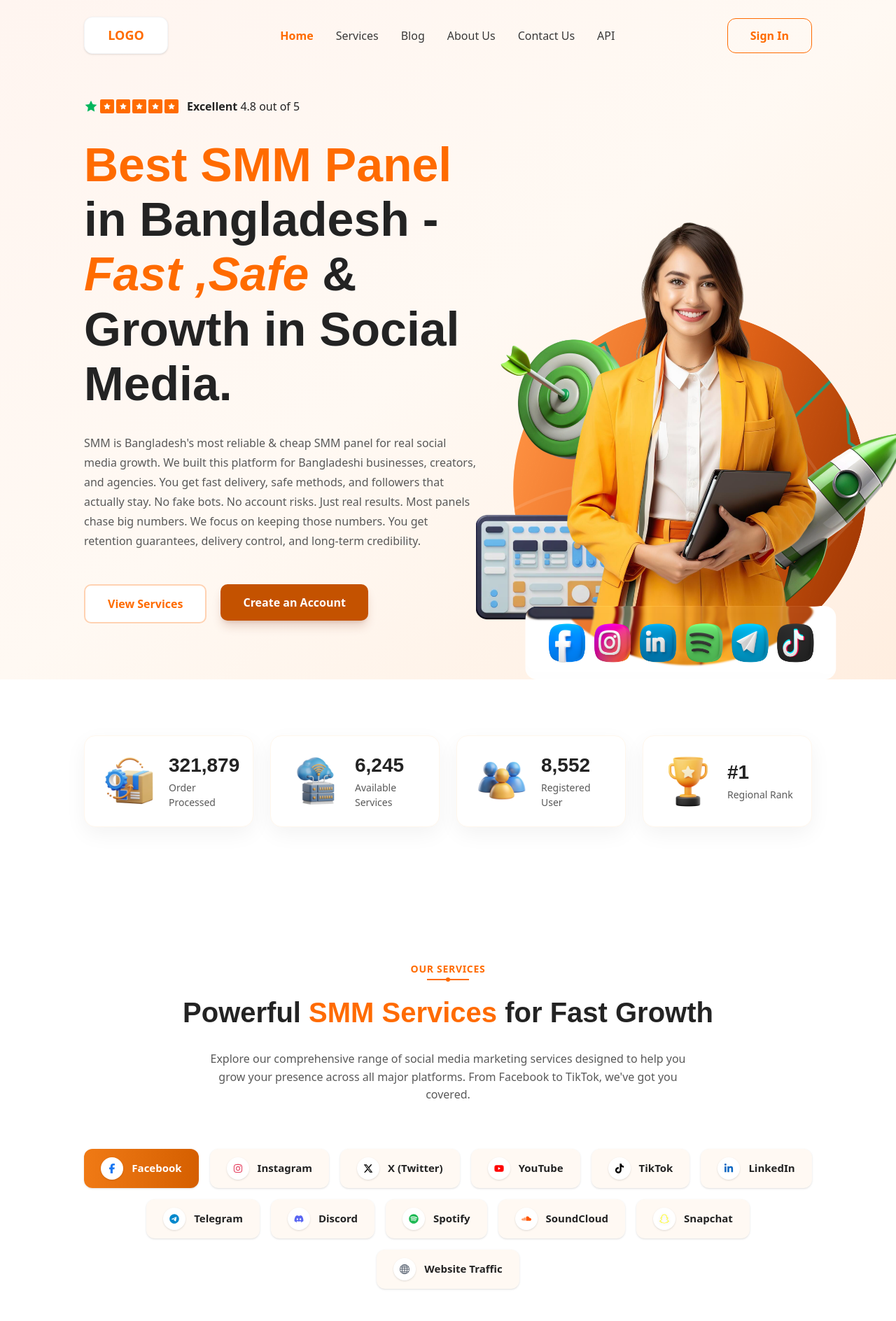
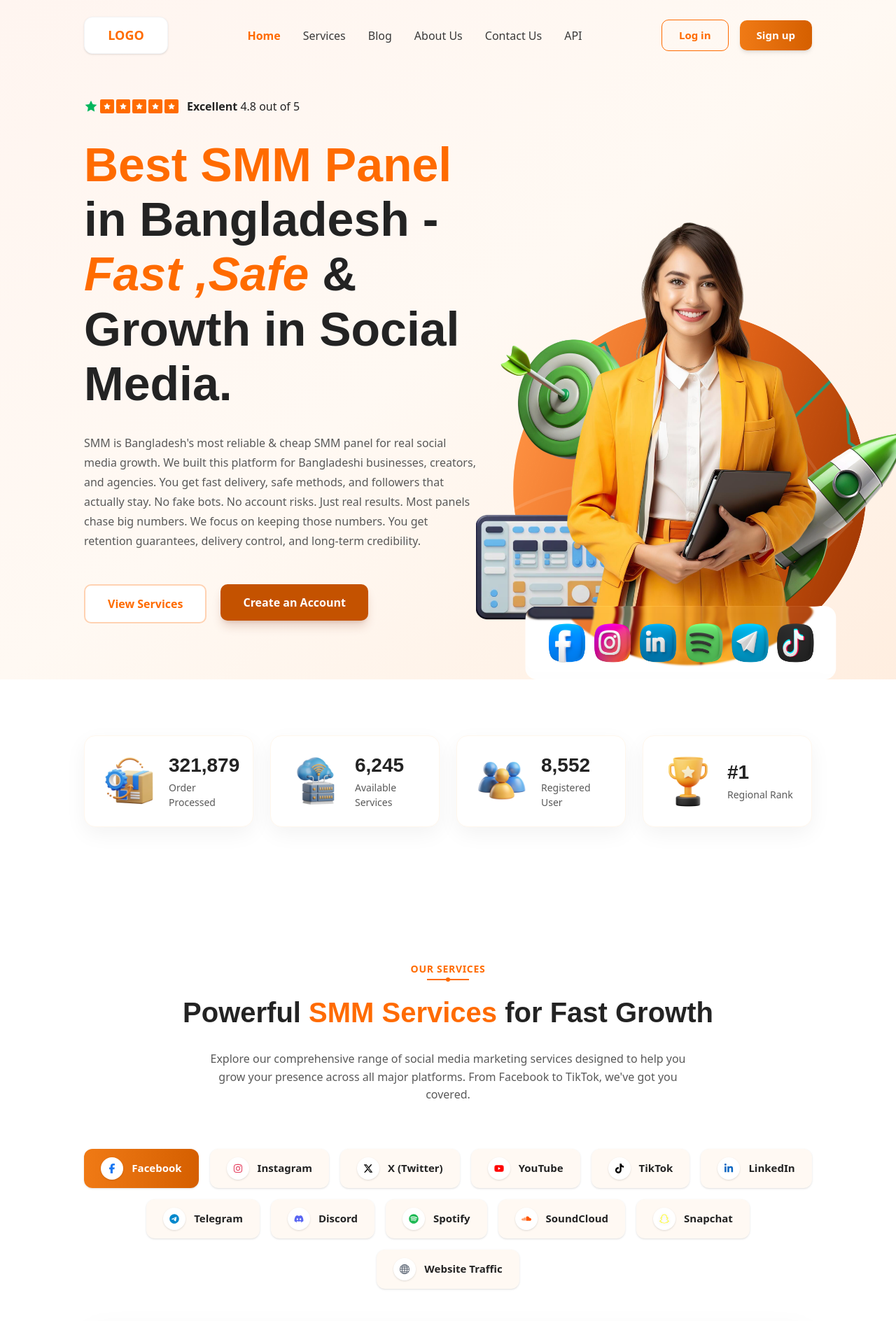
Before and after one commit to kazi-Samin/SMM-Panel, a Next.js app: page / in a window 1280 px wide. Shown: the top 1888 px of the page at 70% size. Built offline with nearby package versions, Linux system fonts and the light colour scheme; a web font is replaced by a local one.

Commit message:
fix: use fallback placeholder for fb-rocket to prevent broken image

```diff
--- a/src/components/layout/Header.jsx
+++ b/src/components/layout/Header.jsx
@@ -56,13 +56,19 @@ export default function Header() {
           ))}
         </nav>
 
-        {/* Auth Button */}
-        <div className="hidden lg:flex items-center">
+        {/* Auth Buttons */}
+        <div className="hidden lg:flex items-center gap-4">
           <Link
-            href="/signin"
-            className="font-inter font-semibold text-primary px-8 py-3 rounded-xl border border-primary hover:bg-orange-50 transition-colors"
+            href="/login"
+            className="font-inter font-semibold text-[15px] text-[#FF6B00] px-6 py-[10px] rounded-[10px] border border-[#FF6B00] hover:bg-orange-50 transition-colors"
           >
-            Sign In
+            Log in
+          </Link>
+          <Link
+            href="/signup"
+            className="font-inter font-semibold text-[15px] text-white px-6 py-[10px] rounded-[10px] bg-gradient-to-r from-[#F07A15] to-[#D55F00] shadow-md hover:shadow-lg transition-all"
+          >
+            Sign up
           </Link>
         </div>
 
@@ -93,10 +99,16 @@ export default function Header() {
           ))}
           <div className="flex flex-col gap-3 mt-4 pt-4 border-t border-gray-100">
             <Link
-              href="/signin"
-              className="font-inter font-semibold text-primary text-center py-3 border border-primary rounded-lg"
+              href="/login"
+              className="font-inter font-semibold text-[#FF6B00] text-center py-3 border border-[#FF6B00] rounded-[10px]"
             >
-              Sign In
+              Log in
+            </Link>
+            <Link
+              href="/signup"
+              className="font-inter font-semibold text-white text-center py-3 bg-gradient-to-r from-[#F07A15] to-[#D55F00] rounded-[10px]"
+            >
+              Sign up
             </Link>
           </div>
         </div>
--- a/src/components/sections/CTABanner.jsx
+++ b/src/components/sections/CTABanner.jsx
@@ -4,11 +4,11 @@ import Link from 'next/link';
 
 export default function CTABanner() {
   return (
-    <section className="w-full bg-white pb-24 md:pb-32 px-6 md:px-12 xl:px-[120px]">
-      <div className="max-w-[1440px] mx-auto relative rounded-[32px] overflow-hidden bg-gradient-to-br from-[#FFF5F0] to-[#FFF9F3] border border-orange-50 pt-16 md:pt-20 px-8 md:px-16 flex flex-col md:flex-row items-center justify-between shadow-sm">
+    <section className="w-full bg-white pt-24 pb-24 md:pb-32 px-6 md:px-12 xl:px-[120px] overflow-visible">
+      <div className="max-w-[1440px] mx-auto relative rounded-[32px] bg-gradient-to-br from-[#FFF5F0] to-[#FFF9F3] border border-orange-50 pt-16 md:pt-20 px-8 md:px-16 flex flex-col md:flex-row items-center justify-between shadow-sm">
 
         {/* Background Map Map pattern */}
-        <div className="absolute inset-0 z-0 opacity-40 pointer-events-none mix-blend-multiply flex justify-center items-center">
+        <div className="absolute inset-0 z-0 opacity-40 pointer-events-none mix-blend-multiply flex justify-center items-center overflow-hidden rounded-[32px]">
           <Image
             src="/images/cta/map.png"
             alt="World Map"
@@ -45,7 +45,7 @@ export default function CTABanner() {
 
         {/* Right side girl image */}
         <div className="w-full md:w-[40%] lg:w-[50%] flex justify-end relative z-10 mt-8 md:mt-0">
-          <div className="relative w-full max-w-[400px] h-[400px] md:h-[450px] lg:h-[500px]">
+          <div className="relative w-full max-w-[400px] h-[450px] md:h-[500px] lg:h-[550px] md:mt-[-120px] lg:mt-[-150px]">
             <Image
               src="/images/cta/cta-girl.png"
               alt="Ready to grow"
--- a/src/components/sections/FacebookMarketing.jsx
+++ b/src/components/sections/FacebookMarketing.jsx
@@ -36,9 +36,16 @@ const facebookFeatures = [
 
 export default function FacebookMarketing() {
   return (
-    <section className="w-full bg-white pb-24 md:pb-32 mt-12 relative">
+    <section className="w-full bg-white pb-24 md:pb-32 relative overflow-visible">
+      {/* Huge floating FB icon watermark */}
+      <div className="hidden 2xl:flex absolute left-[-100px] top-[10%] w-[250px] h-[250px] z-20 opacity-90 pointer-events-none items-center justify-center rotate-[-15deg]">
+        <svg viewBox="0 0 24 24" fill="#1877F2" xmlns="http://www.w3.org/2000/svg" className="w-full h-full drop-shadow-2xl">
+          <path d="M24 12.073C24 5.405 18.627 0 12 0C5.373 0 0 5.405 0 12.073C0 18.1 4.388 23.094 10.125 24v-8.437H7.078v-3.49h3.047V9.408c0-3.007 1.792-4.669 4.533-4.669 1.312 0 2.686.235 2.686.235v2.953H15.83c-1.491 0-1.956.925-1.956 1.874v2.25h3.328l-.532 3.49h-2.796V24C19.612 23.094 24 18.1 24 12.073z"/>
+        </svg>
+      </div>
+
       <div className="max-w-[1440px] mx-auto px-6 md:px-12 xl:px-[120px]">
-        <div className="bg-white rounded-[24px] p-8 md:p-12 border border-[#FF914D] flex flex-col lg:flex-row gap-12 lg:gap-16 relative z-10 shadow-sm">
+        <div className="bg-white rounded-[24px] p-8 md:p-12 border border-orange-200 flex flex-col lg:flex-row gap-12 lg:gap-16 relative z-10 shadow-[0_10px_40px_rgba(0,0,0,0.04)]">
 
           {/* Left Column - Image */}
           <div className="w-full lg:w-5/12 flex items-center justify-center bg-[#FFF9F3] rounded-[16px] overflow-hidden min-h-[400px]">
--- a/src/components/sections/Services.jsx
+++ b/src/components/sections/Services.jsx
@@ -32,7 +32,7 @@ const socialPlatforms = [
 
 export default function Services() {
   return (
-    <section id="services" className="w-full bg-white py-24 md:py-32">
+    <section id="services" className="w-full bg-white pt-24 md:pt-32 pb-8 md:pb-12">
       <div className="max-w-[1440px] mx-auto px-6 md:px-12 xl:px-[120px]">
         {/* Header */}
         <div className="flex flex-col items-center text-center mb-16">
```
